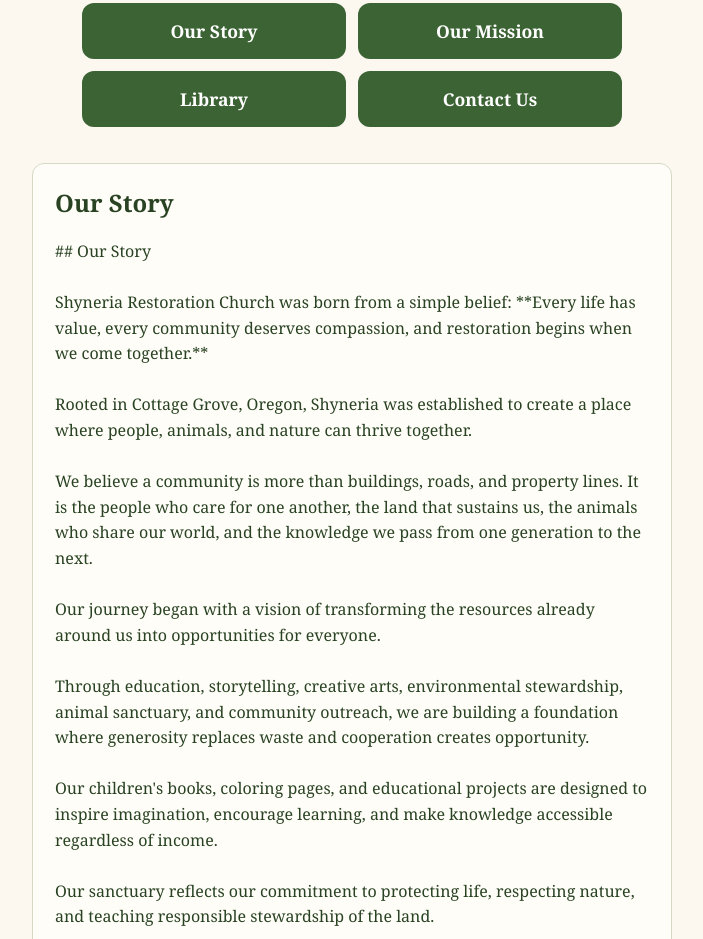
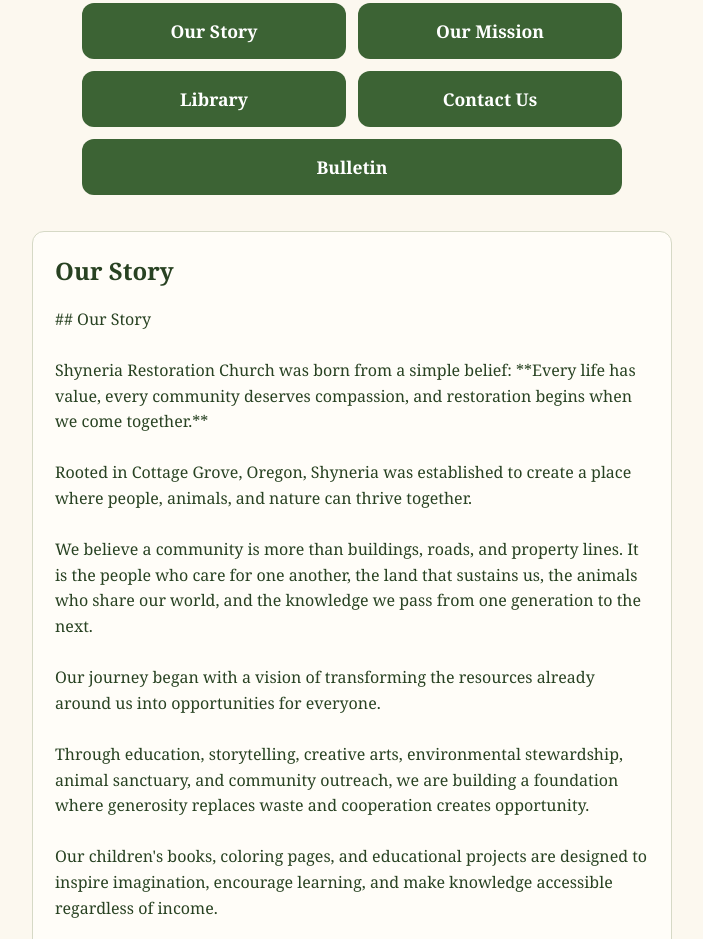
Before and after one commit to JULIEMCLEACH/shyneria-restoration-church, a plain HTML site: page index.html in a window 1280 px wide. Shown: the part 813-1752 px from the top of the page, without its empty margins (288-991 px from the left). Drawn offline with Linux system fonts and the light colour scheme.

Commit message:
Update index.html

```diff
--- a/index.html
+++ b/index.html
@@ -14,6 +14,7 @@ main{max-width:850px;margin:auto;padding:16px;text-align:center}
 nav{display:grid;grid-template-columns:repeat(2,minmax(0,1fr));gap:12px;max-width:540px;margin:0 auto 36px}
 a.button{display:block;padding:16px 8px;background:#3c6334;color:white;text-decoration:none;border-radius:12px;font:bold 1.1rem Georgia,serif}
 a.button:hover,a.button:focus{background:#254b28}
+nav .bulletin{grid-column:1/-1}
 section{max-width:640px;margin:28px auto;padding:22px;border:1px solid #d6d9c6;border-radius:12px;background:#fffdf8;text-align:left}
 section h2{margin-top:0}
 section p{line-height:1.6;white-space:pre-line}
@@ -32,6 +33,7 @@ footer{font-size:.9rem;color:#5c6c55;margin:32px 0}
 <a class="button" href="#our-mission">Our Mission</a>
 <a class="button" href="#library">Library</a>
 <a class="button" href="#contact-us">Contact Us</a>
+<a class="button bulletin" href="bulletin.html">Bulletin</a>
 </nav>
 
 <section id="our-story">
```
